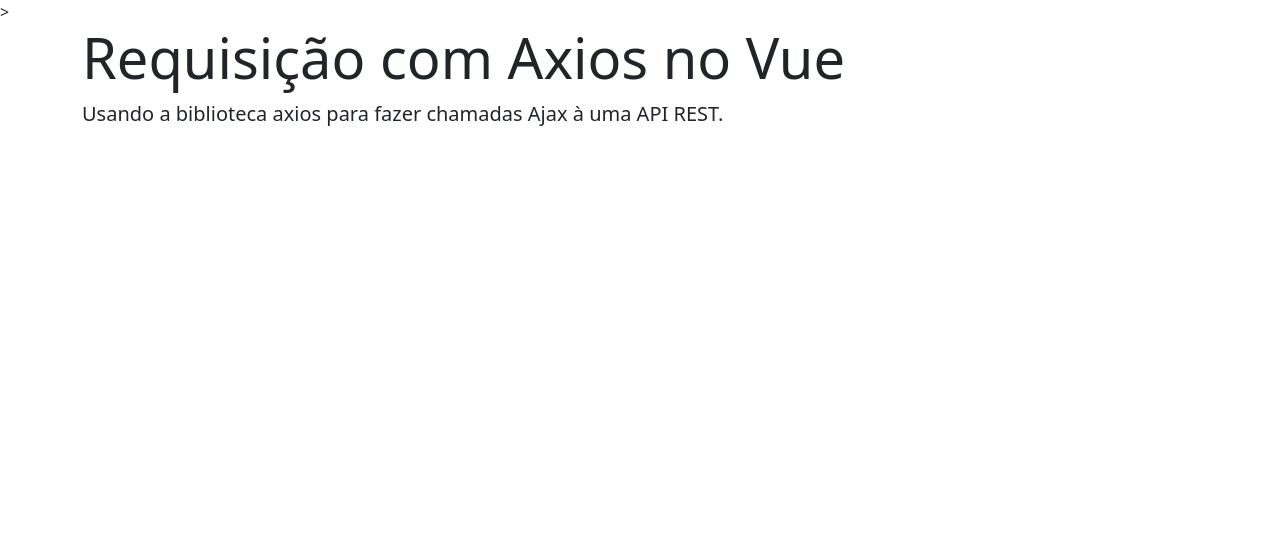
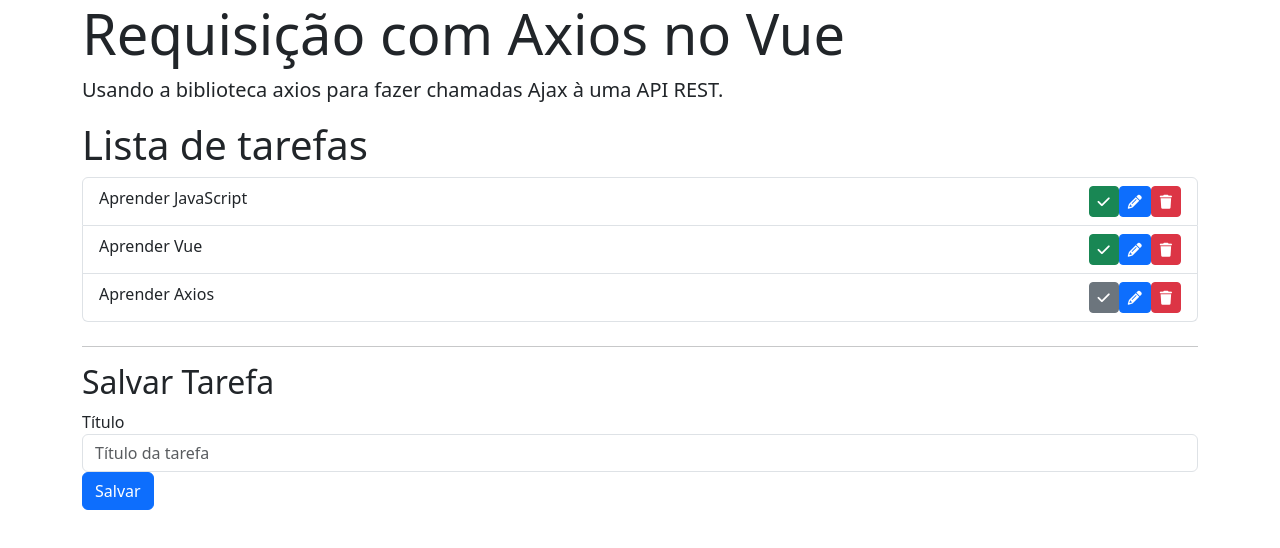
Before and after one commit to jorgebinho/vue-axios, a Vue app: page / in a window 1280 px wide. Shown: the top 548 px of the page. Built offline with nearby package versions, Linux system fonts and the light colour scheme.

Commit message:
💄 Criação dos componentes utilizados
Criação de 3 componentes que serão utilizados nessa aplicação, sendo eles responsáveis pela exibição de tarefas

```diff
--- a/public/index.html
+++ b/public/index.html
@@ -6,7 +6,8 @@
     <meta name="viewport" content="width=device-width,initial-scale=1.0">
     <link rel="icon" href="<%= BASE_URL %>favicon.ico">
     <title><%= htmlWebpackPlugin.options.title %></title>
-    <link rel="stylesheet" href="https://cdn.jsdelivr.net/npm/bootstrap@5.3.0-alpha1/dist/css/bootstrap.min.css" integrity="sha384-GLhlTQ8iRABdZLl6O3oVMWSktQOp6b7In1Zl3/Jr59b6EGGoI1aFkw7cmDA6j6gD" crossorigin="anonymous">>
+    <link rel="stylesheet" href="https://cdn.jsdelivr.net/npm/bootstrap@5.3.0-alpha1/dist/css/bootstrap.min.css" integrity="sha384-GLhlTQ8iRABdZLl6O3oVMWSktQOp6b7In1Zl3/Jr59b6EGGoI1aFkw7cmDA6j6gD" crossorigin="anonymous">
+    <link rel="stylesheet" href="https://cdnjs.cloudflare.com/ajax/libs/font-awesome/6.3.0/css/all.min.css" integrity="sha512-SzlrxWUlpfuzQ+pcUCosxcglQRNAq/DZjVsC0lE40xsADsfeQoEypE+enwcOiGjk/bSuGGKHEyjSoQ1zVisanQ==" crossorigin="anonymous" referrerpolicy="no-referrer" />
   </head>
   <body>
     <noscript>
--- a/src/App.vue
+++ b/src/App.vue
@@ -1,3 +1,6 @@
+
+import TarefaLista from './components/TarefaLista.vue';
+
 <template>
   <div id="app">
     <div class="jumbotron jumbotron-fluid">
@@ -8,7 +11,17 @@
     </div>
 
     <div class="container">
-
+      <TarefaLista />
     </div>
   </div>
 </template>
+
+<script>
+import TarefaLista from './components/TarefaLista.vue';
+
+export default {
+  components: {
+    TarefaLista
+  }
+}
+</script>
--- /dev/null
+++ b/src/components/TarefaLista.vue
@@ -0,0 +1,38 @@
+<template>
+    <div>
+        <h1 class="font-weight-light">Lista de tarefas</h1>
+
+        <ul class="list-group" v-if="tarefas.length > 0">
+            <TarefasListaItem
+                v-for="tarefa in tarefas"
+                :key="tarefa.if"
+                :tarefa="tarefa"
+            />
+        </ul>
+
+        <p v-else>Nenhuma tarefa criada</p>
+
+        <TarefaSalvar />
+    </div>
+</template>
+
+<script>
+import TarefaSalvar from './TarefaSalvar.vue';
+import TarefasListaItem from './TarefasListaItem.vue';
+
+export default {
+    components: {
+        TarefaSalvar,
+        TarefasListaItem
+    },
+    data() {
+        return {
+            tarefas: [
+                { id: 1, titulo: 'Aprender JavaScript', concluido: true},
+                { id: 2, titulo: 'Aprender Vue', concluido: true},
+                { id: 3, titulo: 'Aprender Axios', concluido: false}
+            ]
+        }
+    }
+}
+</script>
--- /dev/null
+++ b/src/components/TarefaSalvar.vue
@@ -0,0 +1,57 @@
+<template>
+    <div class="mt-4">
+        <hr>
+        <h2 class="font-weight light">Salvar Tarefa</h2>
+        <form>
+            <div class="row">
+                <div :class="classeColuna">
+                    <div class="form-group">
+                        <label>Título</label>
+                        <input
+                            type="text"
+                            class="form-control"
+                            placeholder="Título da tarefa"
+                        />
+                    </div>
+                </div>
+                <div class="col-sm-2" v-if="tarefa">
+                    <div class="form-group">
+                        <label>Tarefa concluída</label>
+                        <button class="btn btn-secondary btn-sm d-block">
+                            <i class="fa fa-check" />
+                        </button>
+                    </div>
+                </div>
+            </div>
+
+            <button class="btn btn-primary">
+                Salvar
+            </button>
+        </form>
+    </div>
+</template>
+
+<script>
+export default {
+    props: {
+        tarefa: {
+            type: Object,
+            default: undefined
+        }
+    },
+    data() {
+        return {
+            tarefaLocal: Object.assign(
+                {},
+                { titulo: '', concluido: false },
+                this.tarefa
+            )
+        }
+    },
+    computed: {
+        classeColuna() {
+            return this.tarefa ? 'col-sm-10' : 'col-sm-12'
+        }
+    }
+}
+</script>
--- /dev/null
+++ b/src/components/TarefasListaItem.vue
@@ -0,0 +1,43 @@
+<template>
+    <li class="list-group-item d-flex">
+        <span>{{ tarefa.titulo }}</span>
+        <span class="espacar" />
+        <button class="btn btn-sm mr-4" :class="classeCSS" :title="tituloBotaoConcluido">
+            <i class="fa fa-check"/>
+        </button>
+        <button class="btn btn-primary btn-sm mr-1" title="Editar">
+            <i class="fa fa-pencil-alt"></i>
+        </button>
+        <button class="btn btn-danger btn-sm" title="Deletar">
+            <i class="fa fa-trash" />
+        </button>
+    </li>
+</template>
+
+<script>
+export default {
+    props: {
+        tarefa: {
+            type: Object,
+            required: true
+        }
+    },
+    computed: {
+        classeCSS() {
+            return {
+                'btn-secondary': !this.tarefa.concluido,
+                'btn-success': this.tarefa.concluido,
+            }
+        },
+        tituloBotaoConcluido() {
+            return this.tarefa.concluido ? 'Refazer Tarefa' : 'Concluir Tarefa'
+        }
+    }
+}
+</script>
+
+<style scoped>
+.espacar {
+    flex: 1 1 auto;
+}
+</style>
```
